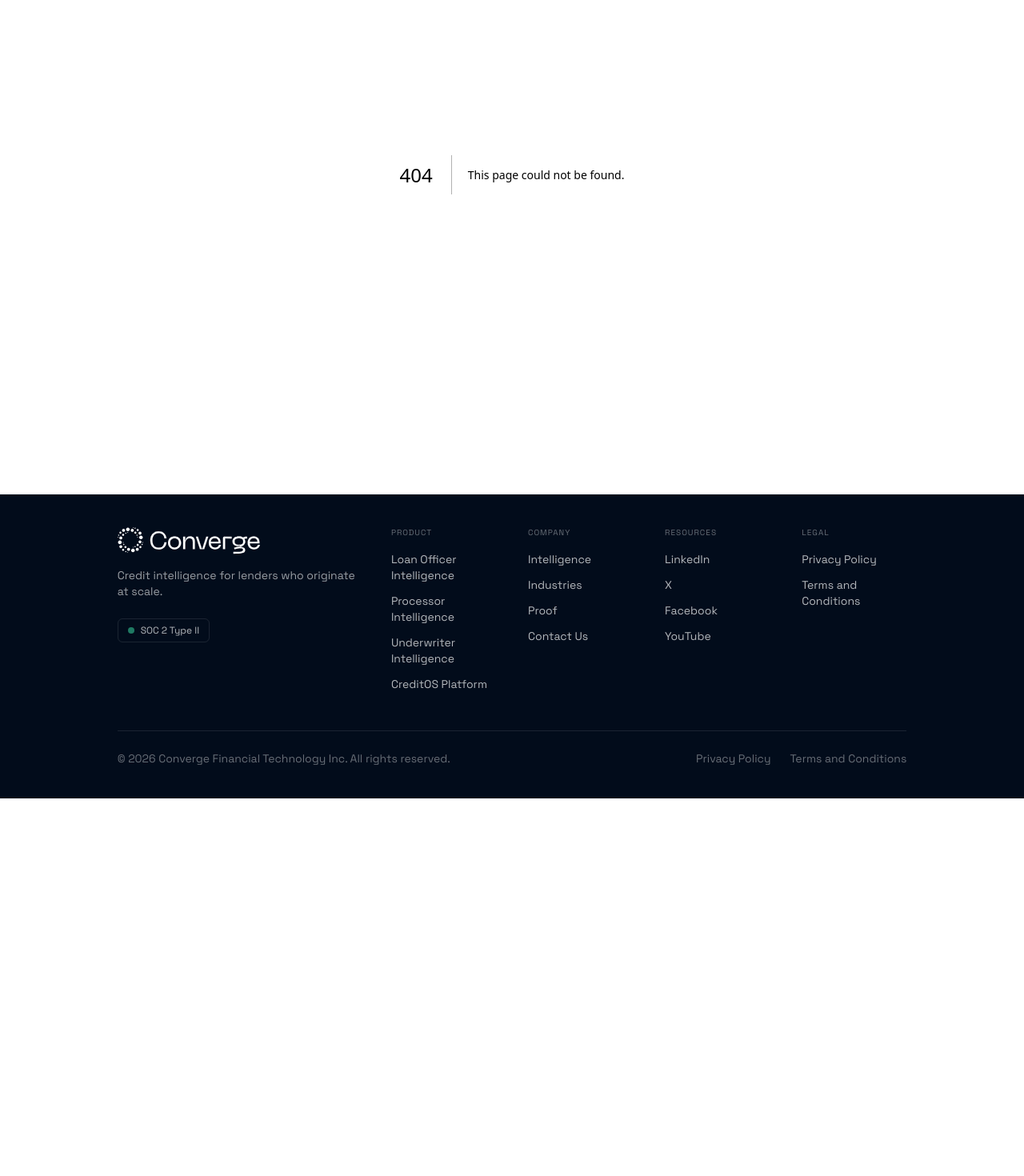
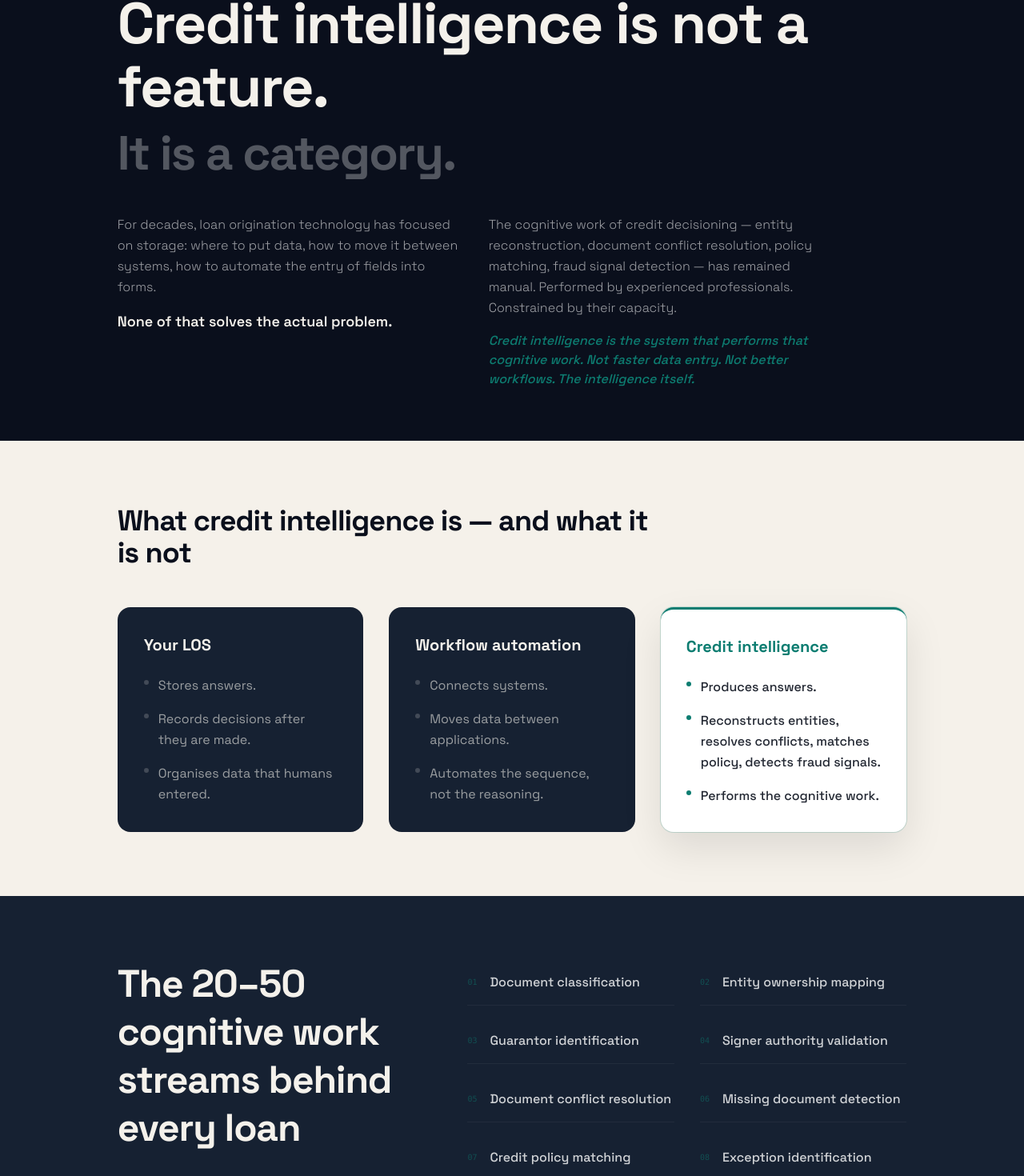
Before and after one commit to mtforstartups-hub/converge, a Next.js app: page /intelligence in a window 1280 px wide. Before the commit this address had no page. Shown: the part 182-1652 px from the top of the page at 80% size. Before the commit the page ends 1180 px from the top, so only its background shows below. Built offline with nearby package versions, Linux system fonts and the light colour scheme.

Commit message:
intelligence page added

```diff
--- /dev/null
+++ b/app/intelligence/page.tsx
@@ -0,0 +1,218 @@
+import Breadcrumbs from "@/components/ui/Breadcrumbs";
+import Button from "@/components/ui/Button";
+
+export const metadata = {
+  title: "Intelligence | Converge Finance",
+  description:
+    "Credit intelligence is not a feature. It is a category. Discover how Converge performs the cognitive work of credit decisioning.",
+};
+
+const comparisons = [
+  {
+    title: "Your LOS",
+    features: [
+      "Stores answers.",
+      "Records decisions after they are made.",
+      "Organises data that humans entered.",
+    ],
+    highlight: false,
+  },
+  {
+    title: "Workflow automation",
+    features: [
+      "Connects systems.",
+      "Moves data between applications.",
+      "Automates the sequence, not the reasoning.",
+    ],
+    highlight: false,
+  },
+  {
+    title: "Credit intelligence",
+    features: [
+      "Produces answers.",
+      "Reconstructs entities, resolves conflicts, matches policy, detects fraud signals.",
+      "Performs the cognitive work.",
+    ],
+    highlight: true,
+  },
+];
+
+const workStreams = [
+  "Document classification",
+  "Entity ownership mapping",
+  "Guarantor identification",
+  "Signer authority validation",
+  "Document conflict resolution",
+  "Missing document detection",
+  "Credit policy matching",
+  "Exception identification",
+  "Put-back risk assessment",
+  "Fraud signal detection",
+];
+
+export default function IntelligencePage() {
+  return (
+    <div className="min-h-screen relative overflow-hidden">
+      {/* Hero Section */}
+      <section className="pt-20 pb-10 md:pt-30 md:pb-16 bg-primary border-b border-white/5">
+        <div className="mx-auto max-w-95/100 md:max-w-5/6 px-4 md:px-6 lg:px-10">
+          <div className="flex flex-col space-y-8 max-w-4xl">
+            <Breadcrumbs items={[{ label: "Intelligence" }]} />
+
+            <div className="space-y-6">
+              <h1 className="text-4xl md:text-5xl lg:text-7xl font-bold leading-[1.1] tracking-tight text-font">
+                Credit intelligence is not a feature.
+                <br />
+                <span className="text-white/30 text-3xl md:text-5xl lg:text-6xl">
+                  It is a category.
+                </span>
+              </h1>
+
+              <div className="grid grid-cols-1 md:grid-cols-2 gap-8 pt-4">
+                <div className="space-y-4">
+                  <p className="text-sm md:text-base text-white/60 leading-relaxed font-light">
+                    For decades, loan origination technology has focused on
+                    storage: where to put data, how to move it between systems,
+                    how to automate the entry of fields into forms.
+                  </p>
+                  <p className="text-base md:text-lg text-font font-semibold">
+                    None of that solves the actual problem.
+                  </p>
+                </div>
+                <div className="space-y-4">
+                  <p className="text-sm md:text-base text-white/60 leading-relaxed font-light">
+                    The cognitive work of credit decisioning — entity
+                    reconstruction, document conflict resolution, policy
+                    matching, fraud signal detection — has remained manual.
+                    Performed by experienced professionals. Constrained by their
+                    capacity.
+                  </p>
+                  <p className="text-sm md:text-base text-accent font-medium italic">
+                    Credit intelligence is the system that performs that
+                    cognitive work. Not faster data entry. Not better workflows.
+                    The intelligence itself.
+                  </p>
+                </div>
+              </div>
+            </div>
+          </div>
+        </div>
+      </section>
+
+      {/* Comparison Section */}
+      <section className="py-10 md:py-20 bg-parchment">
+        <div className="mx-auto max-w-95/100 md:max-w-5/6 px-4 md:px-6 lg:px-10">
+          <div className="space-y-8 md:space-y-12">
+            <div className="max-w-2xl">
+              <h2 className="text-2xl md:text-4xl font-bold text-primary tracking-tight">
+                What credit intelligence is — and what it is not
+              </h2>
+            </div>
+
+            <div className="grid grid-cols-1 md:grid-cols-3 gap-6 lg:gap-8">
+              {comparisons.map((item, index) => (
+                <div
+                  key={index}
+                  className={`p-8 rounded-2xl transition-all duration-500 flex flex-col justify-between h-full ${
+                    item.highlight
+                      ? "bg-white shadow-[0_20px_50px_rgba(0,0,0,0.1)] ring-1 ring-accent/20 z-10  border-t-accent border-t-[3px]"
+                      : "bg-deep-slate border border-primary/5 hover:bg-deep-slate/90"
+                  }`}
+                >
+                  <div className="space-y-6">
+                    <h3
+                      className={`text-xl font-bold ${item.highlight ? "text-accent" : "text-font"}`}
+                    >
+                      {item.title}
+                    </h3>
+                    <ul className="space-y-4">
+                      {item.features.map((feature, fIndex) => (
+                        <li key={fIndex} className="flex gap-3">
+                          <div
+                            className={`mt-1.5 size-1.5 rounded-full shrink-0 ${item.highlight ? "bg-accent" : "bg-font/20"}`}
+                          />
+                          <span
+                            className={`text-sm md:text-base leading-relaxed ${item.highlight ? "text-primary/90 font-medium" : "text-font/60"}`}
+                          >
+                            {feature}
+                          </span>
+                        </li>
+                      ))}
+                    </ul>
+                  </div>
+                  {/* {item.highlight && (
+                    <div className="pt-6 mt-6 border-t border-accent/10">
+                      <p className="text-[10px] uppercase tracking-widest font-bold text-accent">
+                        The Core Value
+                      </p>
+                    </div>
+                  )} */}
+                </div>
+              ))}
+            </div>
+          </div>
+        </div>
+      </section>
+
+      {/* Work Streams Section */}
+      <section className="py-10 md:py-20 bg-deep-slate">
+        <div className="mx-auto max-w-95/100 md:max-w-5/6 px-4 md:px-6 lg:px-10">
+          <div className="grid grid-cols-1 lg:grid-cols-12 gap-10 md:gap-16 items-start">
+            <div className="lg:col-span-5 space-y-6">
+              <h2 className="text-3xl md:text-5xl font-bold text-font tracking-tight leading-tight">
+                The 20–50 cognitive work streams behind every loan
+              </h2>
+              <p className="text-sm md:text-lg text-white/60 leading-relaxed font-light">
+                A commercial real estate loan is not a form to be filled. It is
+                a web of interconnected facts that must be continuously
+                maintained as documents arrive. entities are identified,
+                conflicts emerge, and policies are applied.{" "}
+                <span className="text-accent font-medium">
+                  Converge performs it.
+                </span>
+              </p>
+            </div>
+
+            <div className="lg:col-span-7 grid grid-cols-1 sm:grid-cols-2 gap-x-8 gap-y-4">
+              {workStreams.map((stream, index) => (
+                <div
+                  key={index}
+                  className="flex items-center gap-4 py-4 border-b border-white/5 group hover:border-accent/30 transition-colors"
+                >
+                  <span className="text-[10px] font-mono text-accent/50 group-hover:text-accent">
+                    {(index + 1).toString().padStart(2, "0")}
+                  </span>
+                  <p className="text-sm md:text-base text-white/80 font-medium group-hover:text-font transition-colors">
+                    {stream}
+                  </p>
+                </div>
+              ))}
+            </div>
+          </div>
+        </div>
+      </section>
+
+      {/* Bottom CTA Section */}
+      <section className="py-10 md:py-20 bg-parchment relative overflow-hidden">
+        {/* Subtle decorative element */}
+        <div className="absolute top-0 right-0 w-64 h-64 bg-accent/5 rounded-full blur-3xl -mr-32 -mt-32" />
+
+        <div className="mx-auto max-w-95/100 md:max-w-5/6 px-4 md:px-6 lg:px-10 text-center relative z-10">
+          <div className="max-w-3xl mx-auto space-y-8">
+            <h2 className="text-xl md:text-3xl lg:text-4xl text-primary font-bold leading-tight">
+              The transformation of loan origination will look completely
+              different in 24 months.
+              <br />
+              <span className="text-accent italic">
+                Converge is already operating there.
+              </span>
+            </h2>
+            <div className="flex justify-center">
+              <Button href="/demo" title="See it on a live deal &rarr;" />
+            </div>
+          </div>
+        </div>
+      </section>
+    </div>
+  );
+}
```
